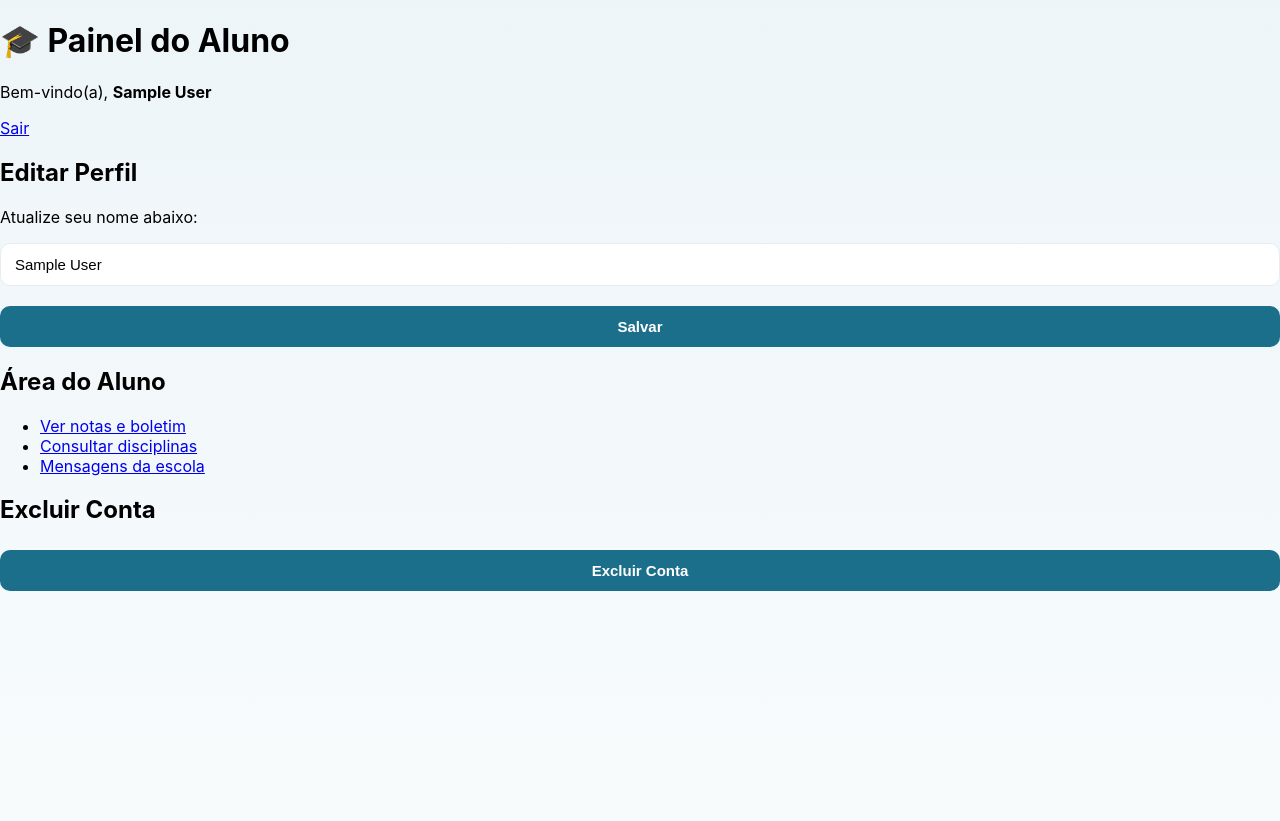
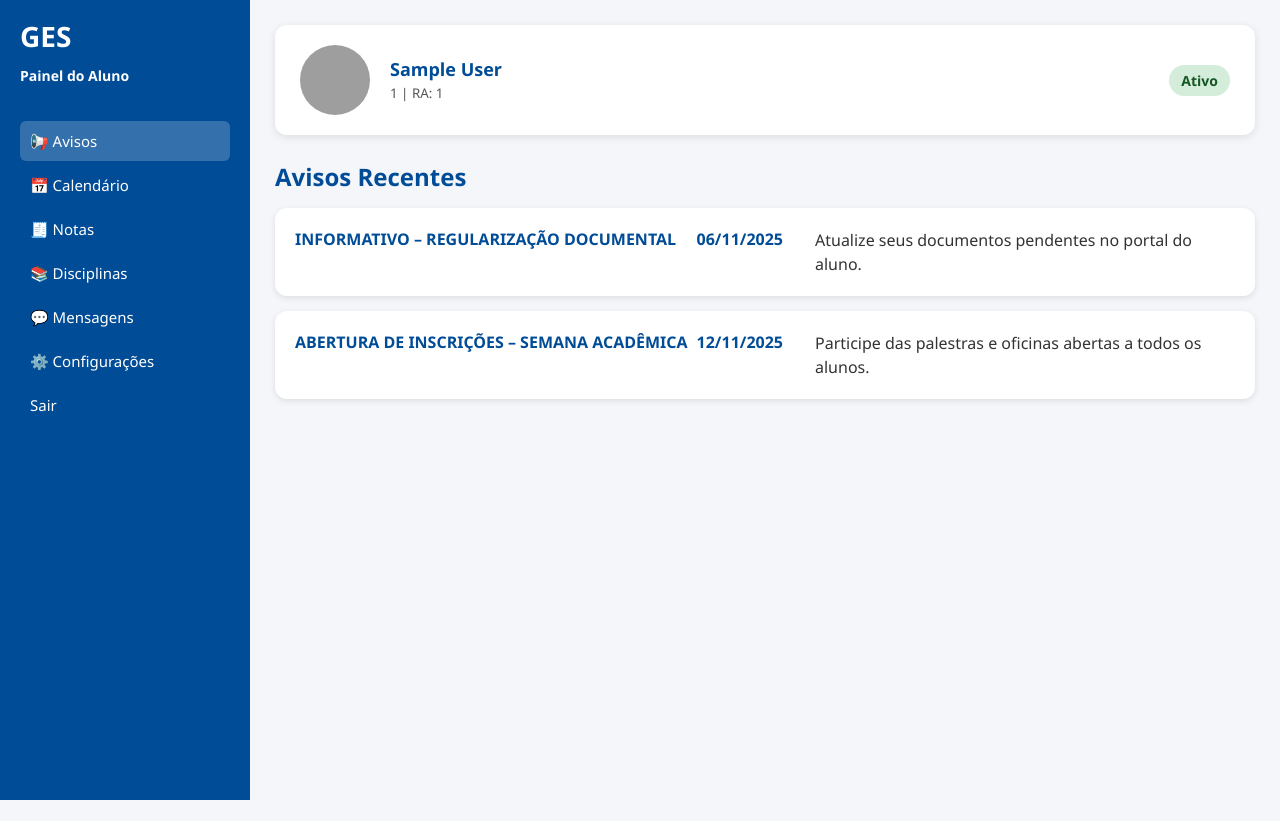
Before and after one commit to luiz-7hope/trabalhoseg, a PHP site: page /painel_aluno.php in a window 1280 px wide. After the commit the page ends 800 px from the top, so only its background shows below. Run offline with PHP 8.4, Linux system fonts and the light colour scheme; the visitor is signed in with stand-in values (Sample User, id 1); grey boxes are pictures that could not be loaded.

Commit message:
Add files via upload

```diff
--- a/painel_aluno.php
+++ b/painel_aluno.php
@@ -5,68 +5,190 @@ if (!isset($_SESSION['logado']) || $_SESSION['tipo'] !== 'alunos') {
     exit;
 }
 
-$msg = "";
+$nome = $_SESSION['nome'];
+$ra = $_SESSION['ra'];
+$curso = $_SESSION['curso'];
+$status = "Ativo"; // pode vir do banco depois
 
-// ====== Editar nome ======
-if (isset($_POST["acao"]) && $_POST["acao"] === "editar") {
-    $novo_nome = trim($_POST["novo_nome"] ?? "");
-    if ($novo_nome) {
-        $_SESSION["usuario"] = htmlspecialchars($novo_nome, ENT_QUOTES);
-        $msg = "Nome atualizado com sucesso!";
-    } else {
-        $msg = "O nome não pode ficar vazio.";
-    }
-}
-
-// ====== Excluir conta ======
-if (isset($_POST["acao"]) && $_POST["acao"] === "excluir") {
-    session_unset();
-    session_destroy();
-    header("Location: index.html");
-    exit();
-}
+// Exemplo de avisos (você pode puxar do banco)
+$avisos = [
+  ["titulo" => "INFORMATIVO – REGULARIZAÇÃO DOCUMENTAL", "data" => "06/11/2025", "texto" => "Atualize seus documentos pendentes no portal do aluno."],
+  ["titulo" => "ABERTURA DE INSCRIÇÕES – SEMANA ACADÊMICA", "data" => "12/11/2025", "texto" => "Participe das palestras e oficinas abertas a todos os alunos."]
+];
 ?>
-<!DOCTYPE html>
+<!doctype html>
 <html lang="pt-BR">
 <head>
-<meta charset="UTF-8">
-<title>Painel do Aluno</title>
-<link rel="stylesheet" href="style.css">
+  <meta charset="utf-8">
+  <title>Painel do Aluno - GES</title>
+  <link rel="stylesheet" href="style.css">
+  <style>
+    /* ====== LAYOUT BASE ====== */
+    body {
+      margin: 0;
+      font-family: "Segoe UI", sans-serif;
+      background-color: #f4f6f9;
+    }
+    .layout {
+      display: flex;
+      height: 100vh;
+    }
+
+    /* ====== MENU LATERAL ====== */
+    .sidebar {
+      width: 250px;
+      background-color: #004c97;
+      color: white;
+      display: flex;
+      flex-direction: column;
+      padding: 20px;
+    }
+    .sidebar .logo {
+      font-size: 28px;
+      font-weight: bold;
+      margin-bottom: 30px;
+      line-height: 1.2;
+    }
+    .sidebar nav a {
+      color: white;
+      text-decoration: none;
+      display: block;
+      padding: 10px;
+      border-radius: 6px;
+      margin: 4px 0;
+      font-size: 15px;
+    }
+    .sidebar nav a:hover,
+    .sidebar nav a.active {
+      background: rgba(255,255,255,0.2);
+    }
+    .logout {
+      margin-top: auto;
+      color: #ffcccb;
+    }
+
+    /* ====== CONTEÚDO PRINCIPAL ====== */
+    .content {
+      flex: 1;
+      background: #f4f6f9;
+      padding: 25px;
+      overflow-y: auto;
+    }
+
+    /* ====== TOPO (INFO DO ALUNO) ====== */
+    .topbar {
+      background: white;
+      border-radius: 12px;
+      padding: 20px 25px;
+      margin-bottom: 25px;
+      box-shadow: 0 2px 8px rgba(0,0,0,0.1);
+      display: flex;
+      align-items: center;
+      justify-content: space-between;
+    }
+    .aluno-info {
+      display: flex;
+      align-items: center;
+      gap: 20px;
+    }
+    .aluno-foto {
+      width: 70px;
+      height: 70px;
+      border-radius: 50%;
+      background-color: #ccc;
+      background-image: url('https://cdn-icons-png.flaticon.com/512/149/149071.png');
+      background-size: cover;
+      background-position: center;
+    }
+    .aluno-dados strong {
+      font-size: 18px;
+      color: #004c97;
+    }
+    .aluno-dados small {
+      color: #555;
+    }
+    .status {
+      background: #d4edda;
+      color: #155724;
+      padding: 6px 12px;
+      border-radius: 20px;
+      font-size: 14px;
+      font-weight: 600;
+    }
+
+    /* ====== AVISOS ====== */
+    .dashboard h2 {
+      color: #004c97;
+      margin-bottom: 15px;
+    }
+    .cards {
+      display: grid;
+      gap: 15px;
+    }
+    .card {
+      background: white;
+      border-radius: 12px;
+      padding: 20px;
+      box-shadow: 0 2px 6px rgba(0,0,0,0.1);
+    }
+    .card-header {
+      display: flex;
+      justify-content: space-between;
+      font-weight: bold;
+      color: #004c97;
+      margin-bottom: 8px;
+    }
+    .card p {
+      margin: 0;
+      color: #333;
+      line-height: 1.5;
+    }
+  </style>
 </head>
 <body>
-<header>
-  <h1>🎓 Painel do Aluno</h1>
-  <p>Bem-vindo(a), <strong><?php echo $_SESSION["usuario"]; ?></strong></p>
-  <a href="logout.php" class="btn-logout">Sair</a>
-</header>
+  <div class="layout">
+    <!-- MENU LATERAL -->
+    <aside class="sidebar">
+      <div class="logo">GES<br><span style="font-size:14px;">Painel do Aluno</span></div>
+      <nav>
+        <a href="#" class="active">📢 Avisos</a>
+        <a href="#">📅 Calendário</a>
+        <a href="#">🧾 Notas</a>
+        <a href="#">📚 Disciplinas</a>
+        <a href="#">💬 Mensagens</a>
+        <a href="#">⚙️ Configurações</a>
+        <a href="logout.php" class="logout">Sair</a>
+      </nav>
+    </aside>
 
-<main>
-  <section>
-    <h2>Editar Perfil</h2>
-    <p><?php echo $msg ?: "Atualize seu nome abaixo:"; ?></p>
-    <form method="POST">
-      <input type="hidden" name="acao" value="editar">
-      <input type="text" name="novo_nome" value="<?php echo $_SESSION["usuario"]; ?>" required>
-      <button class="btn btn-edit">Salvar</button>
-    </form>
-  </section>
+    <!-- CONTEÚDO PRINCIPAL -->
+    <main class="content">
+      <header class="topbar">
+        <div class="aluno-info">
+          <div class="aluno-foto"></div>
+          <div class="aluno-dados">
+            <strong><?php echo $nome; ?></strong><br>
+            <small><?php echo $curso; ?> | RA: <?php echo $ra; ?></small>
+          </div>
+        </div>
+        <div class="status"><?php echo $status; ?></div>
+      </header>
 
-  <section>
-    <h2>Área do Aluno</h2>
-    <ul>
-      <li><a href="#">Ver notas e boletim</a></li>
-      <li><a href="#">Consultar disciplinas</a></li>
-      <li><a href="#">Mensagens da escola</a></li>
-    </ul>
-  </section>
-
-  <section>
-    <h2>Excluir Conta</h2>
-    <form method="POST" onsubmit="return confirm('Tem certeza que deseja excluir sua conta?');">
-      <input type="hidden" name="acao" value="excluir">
-      <button class="btn btn-delete">Excluir Conta</button>
-    </form>
-  </section>
-</main>
+      <section class="dashboard">
+        <h2>Avisos Recentes</h2>
+        <div class="cards">
+          <?php foreach ($avisos as $a): ?>
+            <div class="card">
+              <div class="card-header">
+                <span><?php echo $a["titulo"]; ?></span>
+                <span><?php echo $a["data"]; ?></span>
+              </div>
+              <p><?php echo $a["texto"]; ?></p>
+            </div>
+          <?php endforeach; ?>
+        </div>
+      </section>
+    </main>
+  </div>
 </body>
 </html>
```
Also changed, not shown: calendario.html (added).
